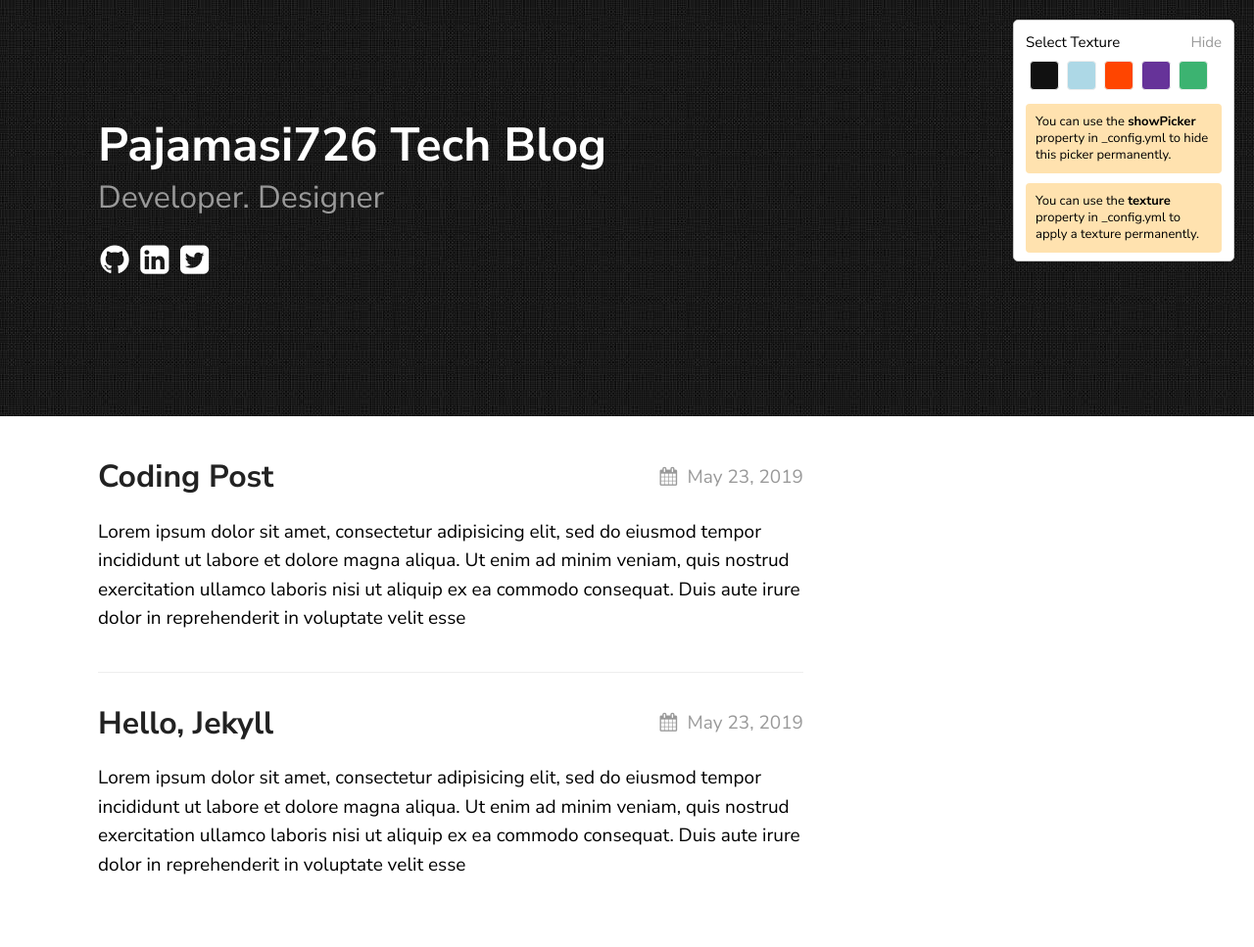
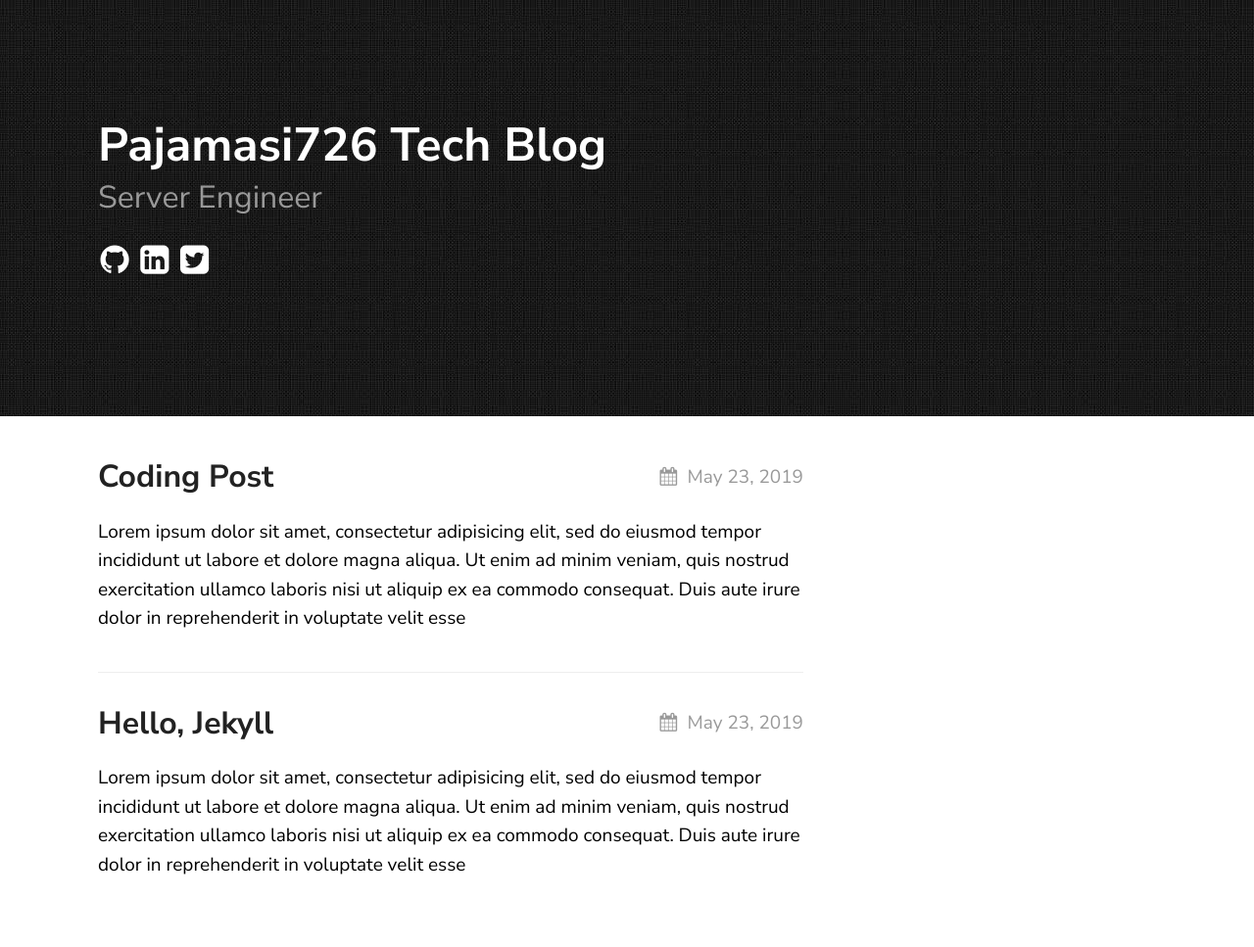
Before and after one commit to pajamasi726/pajamasi726.github.io, a Jekyll site: the page built from index.md, in a window 1280 px wide. Shown: the whole page at 98% size. Built offline with Jekyll 4.4.1, drawn with Linux system fonts in a browser that asks for light colours.

Commit message:
Setting default config

```diff
--- a/_config.yml
+++ b/_config.yml
@@ -1,6 +1,6 @@
-title: Texture Theme
-author: GitHub User
-email: your-email@domain.com
+title: 망각은 신의 배려이기에
+author: pajamasi726
+email: pajamasi726@gmail.com
 description: > # this means to ignore newlines until "show_exerpts:"
   Write an awesome description for your new site here. You can edit this
   line in _config.yml. It will appear in your document head meta (for
@@ -16,11 +16,11 @@ sass:
 permalink: /posts/:title/
 texture:
   title: Pajamasi726 Tech Blog
-  tagline: Developer. Designer
+  tagline: Server Engineer
   date_format: "%b %-d, %Y"
   style: black
   showNav: false
-  showPicker: true
+  showPicker: false
 
   # generate social links in footer
   social_links:
```
Also changed, not shown: 1 other file.
